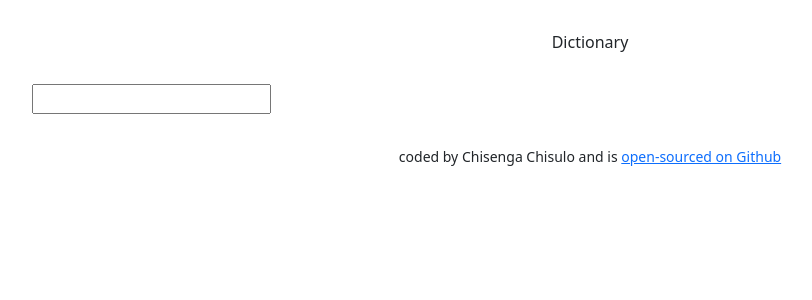
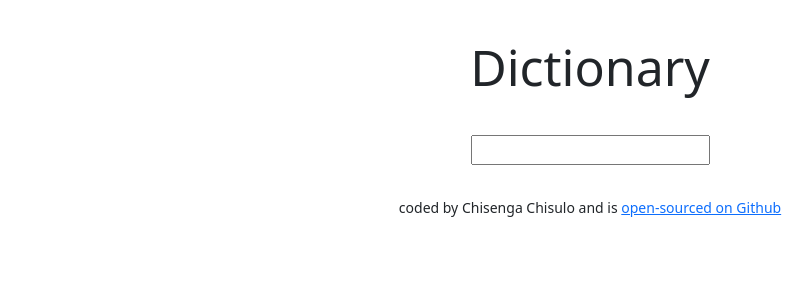
Before and after one commit to chisengachisulo/dictionary-project, a React (Create React App) app: page / in a window 1280 px wide. Shown: the top 300 px of the page, without its empty margins (50-862 px from the left). Built offline with nearby package versions, Linux system fonts and the light colour scheme; a small style sheet from the web is missing.

Commit message:
Centered search form and styled header

```diff
--- a/src/App.css
+++ b/src/App.css
@@ -1,6 +1,8 @@
 .App-header {
   text-align: center;
   margin: 30px 0;
+  font-size: 50px;
+  font-weight: 400;
 }
 
 .App-footer {
--- a/src/Dictionary.css
+++ b/src/Dictionary.css
@@ -1,2 +1,5 @@
-.Dictionary {
+.form-style {
+  display: flex;
+  justify-content: center;
+  align-items: center;
 }
--- a/src/Dictionary.js
+++ b/src/Dictionary.js
@@ -25,10 +25,12 @@ export default function Dictionary() {
   }
   return (
     <div className="Dictionary">
-      <form onSubmit={search}>
-        <input type="search" onChange={handleKeywordChange} />
-      </form>
-      <Results results={results}/>
+      <div className="form-style">
+        <form onSubmit={search}>
+          <input type="search" onChange={handleKeywordChange} />
+        </form>
+      </div>
+      <Results results={results} />
     </div>
   );
 }
```
